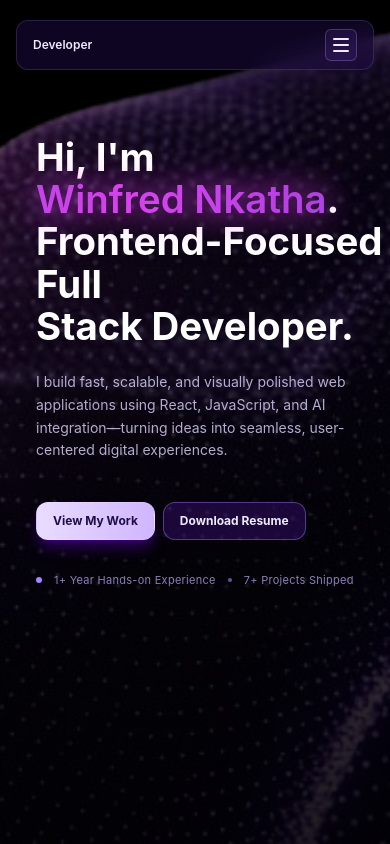
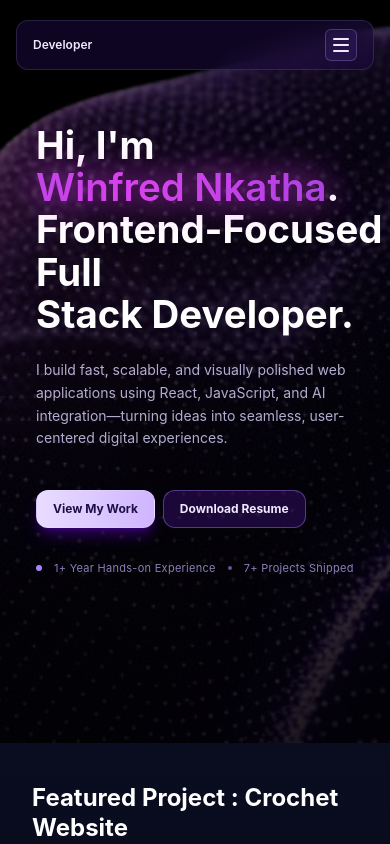
Before and after one commit to Winney360/Winfred-Nkatha-Portfolio, a React (Vite) app in the folder client/: page / in a window 390 px wide. Shown: the top 844 px of the page. Built offline with nearby package versions, Linux system fonts and the light colour scheme; no server answers.

Commit message:
refactor(Hero): adjust section height and margin for improved layout consistency

```diff
--- a/client/src/sections/Hero.jsx
+++ b/client/src/sections/Hero.jsx
@@ -6,7 +6,7 @@ const Hero = () => {
   const [isMenuOpen, setIsMenuOpen] = useState(false);
 
   return (
-    <section className="relative min-h-screen overflow-hidden bg-black px-4 pb-12 pt-5 md:px-8 md:pt-6">
+    <section className="relative min-h-[88vh] overflow-hidden bg-black px-4 pb-6 pt-5 md:min-h-screen md:px-8 md:pb-12 md:pt-6">
       <div className="fixed left-0 right-0 top-0 z-50 px-4 pt-5 md:px-8 md:pt-6">
         <nav className="relative rounded-xl border border-violet-300/15 bg-[#1a0a3e]/55 px-4 py-2 backdrop-blur-md md:px-6 md:py-3">
           <div className="flex items-center justify-between">
@@ -97,7 +97,7 @@ const Hero = () => {
       </div>
 
       {/* Main Content */}
-      <div className="relative z-10 w-full pt-14 lg:pt-16 mt-15 ml-5">
+      <div className="relative z-10 mt-12 w-full pt-14 ml-5 lg:pt-16 md:mt-15">
             {/* Left: Text Content */}
             <motion.div
               initial={{ opacity: 0, y: 24 }}
```
